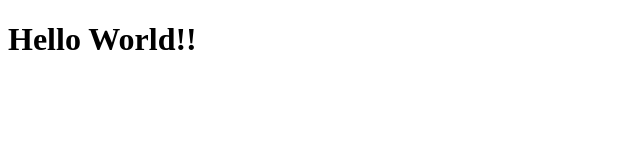
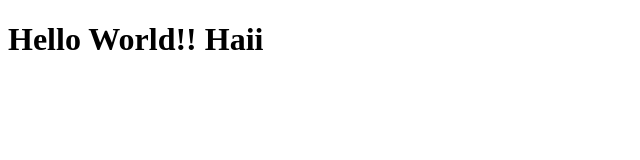
Before and after one commit to Vaishu2203/Repo1, a plain HTML site: page index.html in a window 1280 px wide. Shown: the whole page, without its empty margins (0-640 px from the left). Drawn offline with Linux system fonts and the light colour scheme.

Commit message:
updating index

```diff
--- a/index.html
+++ b/index.html
@@ -6,6 +6,6 @@
     <title>Document</title>
 </head>
 <body>
-    <h1>Hello World!!</h1>
+    <h1>Hello World!! Haii</h1>
 </body>
 </html>
```
